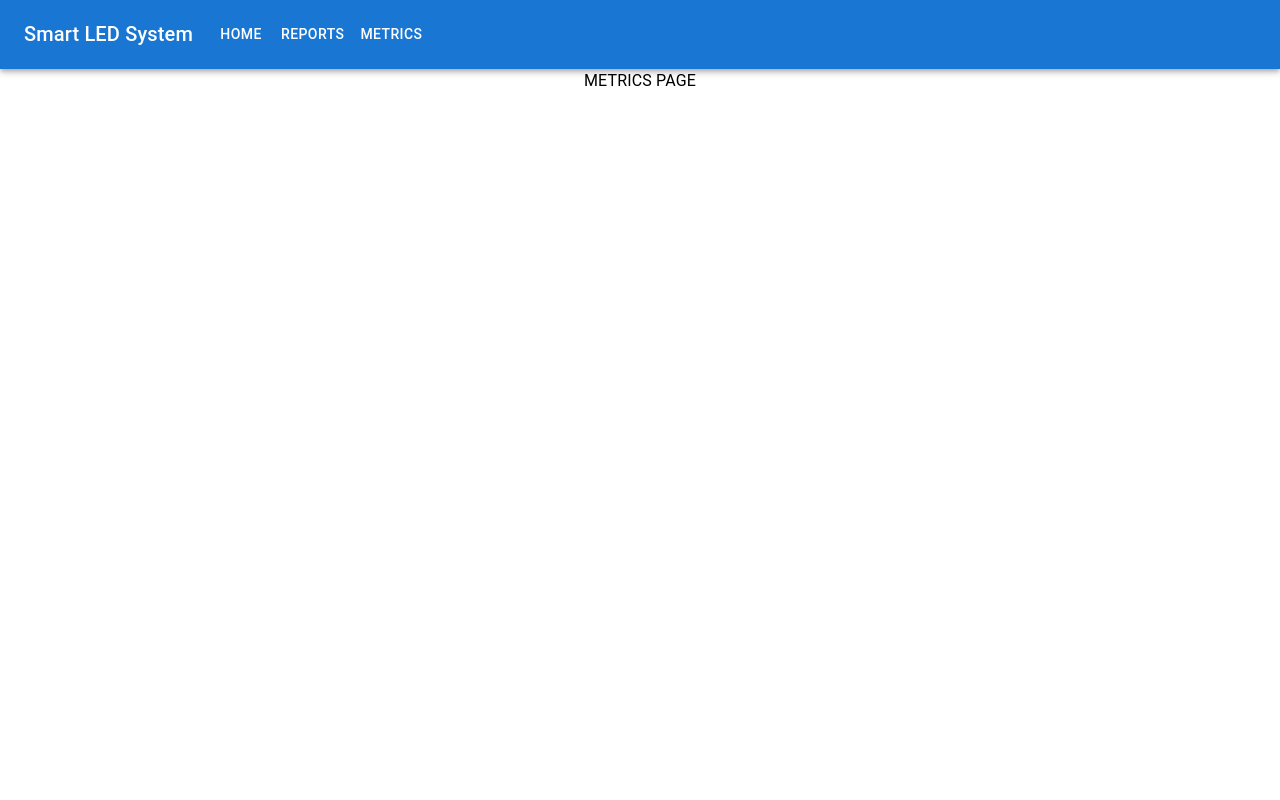
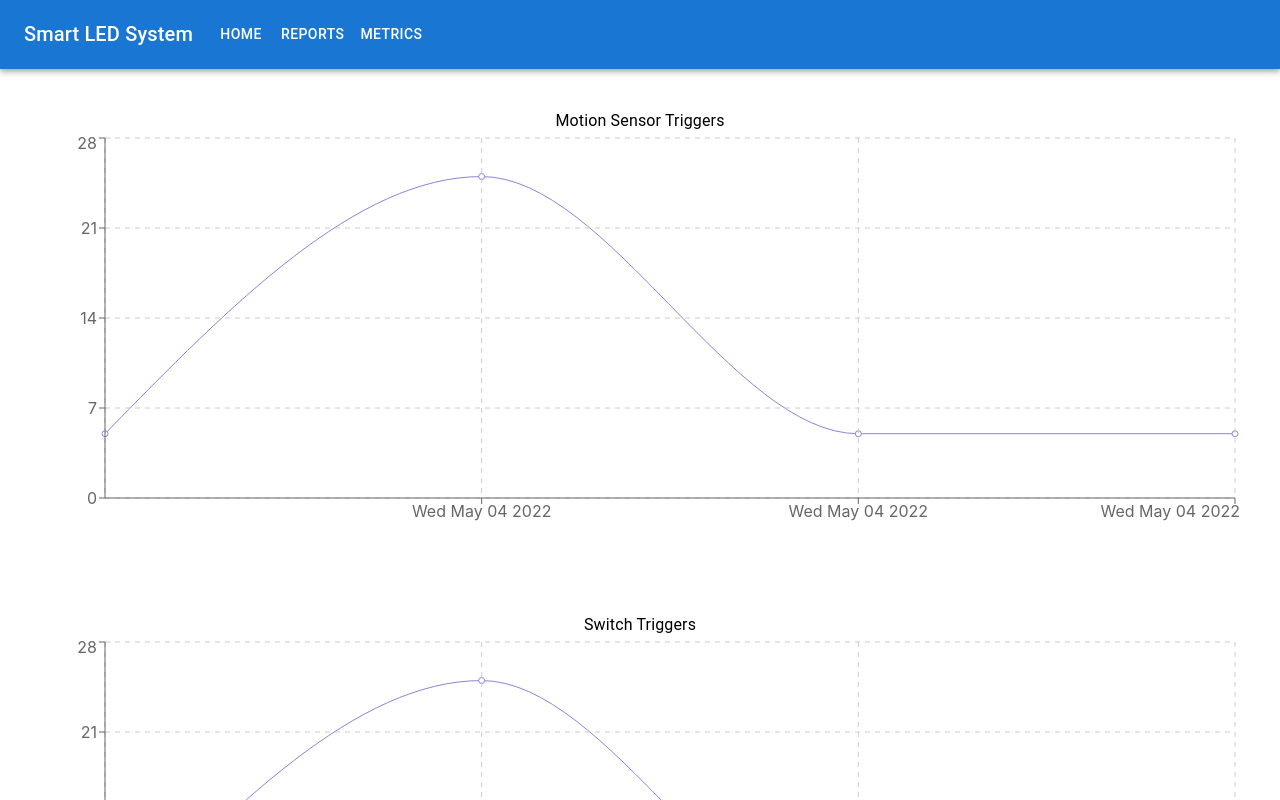
Before and after one commit to lucadulgheru/smart-led-control-app, a React (Create React App) app: page /metrics in a window 1280 px wide. Shown: the top 800 px of the page. Built offline with nearby package versions, Linux system fonts and the light colour scheme; the HTML template or start-up script is replaced by a standard one.

Commit message:
Added Metrics charts

```diff
--- a/package.json
+++ b/package.json
@@ -21,6 +21,7 @@
     "react-dom": "^18.1.0",
     "react-router-dom": "^6.3.0",
     "react-scripts": "5.0.1",
+    "recharts": "^2.1.10",
     "typescript": "^4.4.2",
     "web-vitals": "^2.1.0"
   },
--- /dev/null
+++ b/src/Components/Chart.tsx
@@ -0,0 +1,31 @@
+import { Box, Typography } from "@mui/material";
+import { CartesianGrid, Line, LineChart, XAxis, YAxis } from "recharts";
+
+const style = {
+    container: {
+        padding: 5
+    },
+    content: {
+        display: "flex",
+        justifyContent: "center",
+        alignItems: "center"
+    }
+};
+
+const Chart = ({ title, data }: { title: string, data: any[] }) => {
+    return (
+        <Box sx={style.container}>
+            <Typography>{title}</Typography>
+            <Box sx={style.content}>
+                <LineChart width={1200} height={400} data={data} >
+                    <Line type="monotone" dataKey="triggers" stroke="#8884d8" />
+                    <CartesianGrid stroke="#ccc" strokeDasharray="5 5" />
+                    <XAxis dataKey="date" />
+                    <YAxis />
+                </LineChart>
+            </Box>
+        </Box>
+    );
+};
+
+export default Chart;
--- a/src/Components/LEDSwitches.tsx
+++ b/src/Components/LEDSwitches.tsx
@@ -12,7 +12,7 @@ const style = {
 
 const LEDSwitches = () => {
 
-    const [checked, setChecked] = useState(true);
+    const [checked, setChecked] = useState(false);
 
     function handleSwitchToggle(checkedStatus: boolean){
         setChecked(checkedStatus);
--- a/src/Pages/Metrics.tsx
+++ b/src/Pages/Metrics.tsx
@@ -1,10 +1,17 @@
-import { Typography } from "@mui/material";
 import Box from "@mui/material/Box";
+import Chart from "../Components/Chart";
+
+// TODO replace this with axios call that will gather data?
+const data = [{ date: new Date().toDateString(), triggers: 5 },
+{ date: new Date().toDateString(), triggers: 25 },
+{ date: new Date().toDateString(), triggers: 5 },
+{ date: new Date().toDateString(), triggers: 5 }];
 
 const Metrics = () => {
     return (
         <Box>
-            <Typography>METRICS PAGE</Typography>
+            <Chart title={"Motion Sensor Triggers"} data={data} />
+            <Chart title={"Switch Triggers"} data={data} />
         </Box>
     );
 };
--- /dev/null
+++ b/src/Services/ledClient.ts
@@ -0,0 +1,6 @@
+class LEDClient{
+
+    // private instance: LEDClient;
+}
+
+export default LEDClient;
--- /dev/null
+++ b/src/Services/metricClient.ts
@@ -0,0 +1,5 @@
+class MetricClient{
+
+}
+
+export default MetricClient;
--- /dev/null
+++ b/src/Services/reportClient.ts
@@ -0,0 +1,5 @@
+class ReportClient{
+
+}
+
+export default ReportClient;
```
Also changed, not shown: 1 other file (tests, documents, lock files or other folders).
